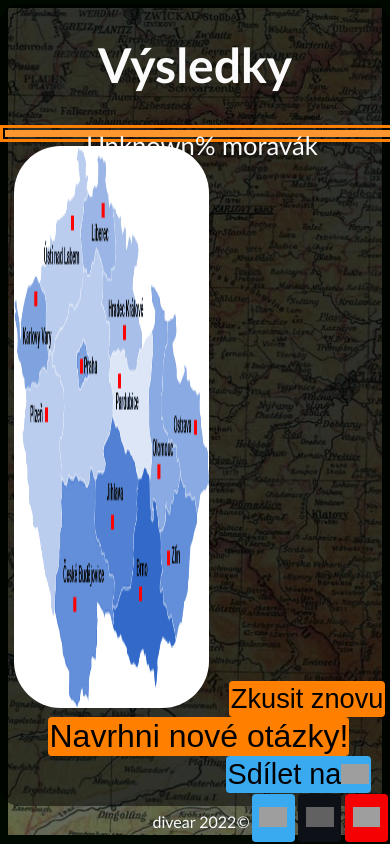
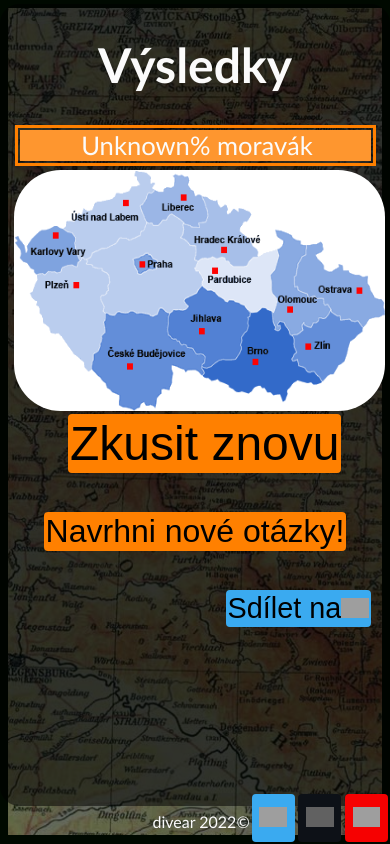
Before and after one commit to divear/morava-test, a Next.js app: page /vysledky in a window 390 px wide. Built offline with nearby package versions, Linux system fonts and the light colour scheme; grey boxes are pictures that could not be loaded.

Commit message:
rest of site responsivness

```diff
--- a/pages/nove-otazky.tsx
+++ b/pages/nove-otazky.tsx
@@ -32,7 +32,7 @@ function Otazky() {
 		<div className="center blackbox questions">
 			<Meta title="Nová otázka" />
 
-			<h1>Přidej novou otázku do kvízu!</h1>
+			<h1 className="kvizHead">Přidej novou otázku do kvízu!</h1>
 
 			<label htmlFor="otazka">Otázka: </label>
 			<input
--- a/pages/vysledky.tsx
+++ b/pages/vysledky.tsx
@@ -49,9 +49,17 @@ function Result() {
 		const canvas: any = canvasRef.current;
 
 		const c = canvas && canvas.getContext("2d");
-		setHeight(window.innerHeight / 1.5);
-		setWidth(window.innerWidth / 2);
 
+		setHeight(
+			window.innerWidth < 830
+				? window.innerHeight / 3.5
+				: window.innerHeight / 1.5
+		);
+		setWidth(
+			window.innerWidth < 830
+				? window.innerWidth / 1.05
+				: window.innerWidth / 2
+		);
 		const img: any = new Image();
 		img.src = mapa.src;
 
--- a/styles/globals.css
+++ b/styles/globals.css
@@ -361,4 +361,33 @@ input {
 		margin: 1vw 0;
 		padding: 0;
 	}
+	.progressPar {
+		margin: 1vw auto;
+		padding: 2px;
+		width: 100%;
+		max-width: 90vw;
+		border: 3px solid var(--or);
+		height: 8vw;
+	}
+	/* empty percent text */
+	.emptyProgress > p {
+		width: 100%;
+		margin: 0;
+	}
+	.newQuestions {
+		margin: 10vw 0;
+	}
+	.reload {
+		font-size: 3rem;
+	}
+	.kvizHead {
+		font-size: 1rem;
+	}
+	input {
+		font-size: 1.5rem;
+		width: 80%;
+	}
+	label {
+		font-size: 1.5rem;
+	}
 }
```
